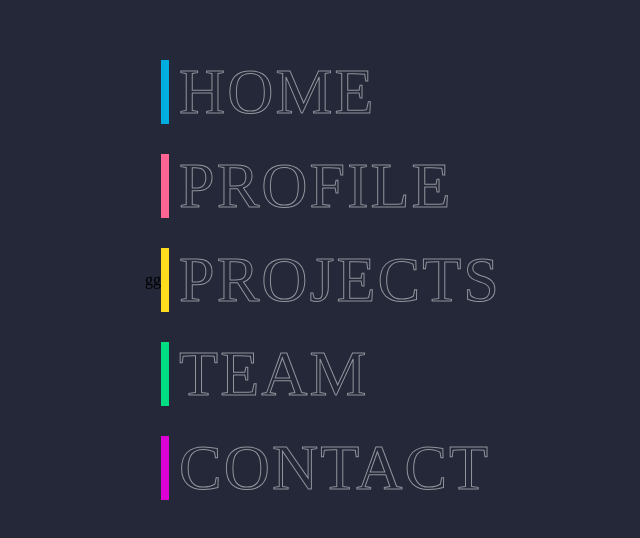
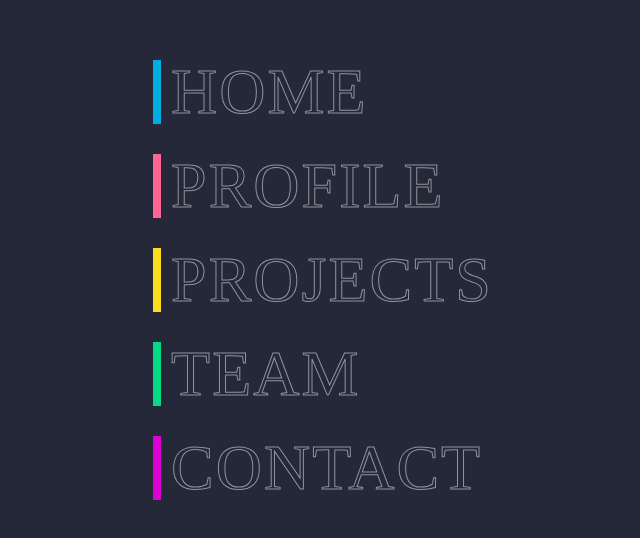
Before and after one commit to iamEdysson/portfolioWeb, a plain HTML site: page index.html in a window 1280 px wide. Shown: the part 124-662 px from the top of the page, without its empty margins (308-948 px from the left). Drawn offline with Linux system fonts and the light colour scheme.

Commit message:
Complete design

```diff
--- a/index.html
+++ b/index.html
@@ -10,9 +10,6 @@
 </head>
 
 <body>
-    <dir>
-        gg
-    </dir>
     <ul>
         <!-- Home -->
         <li style="--clr:#00ade1">
```
